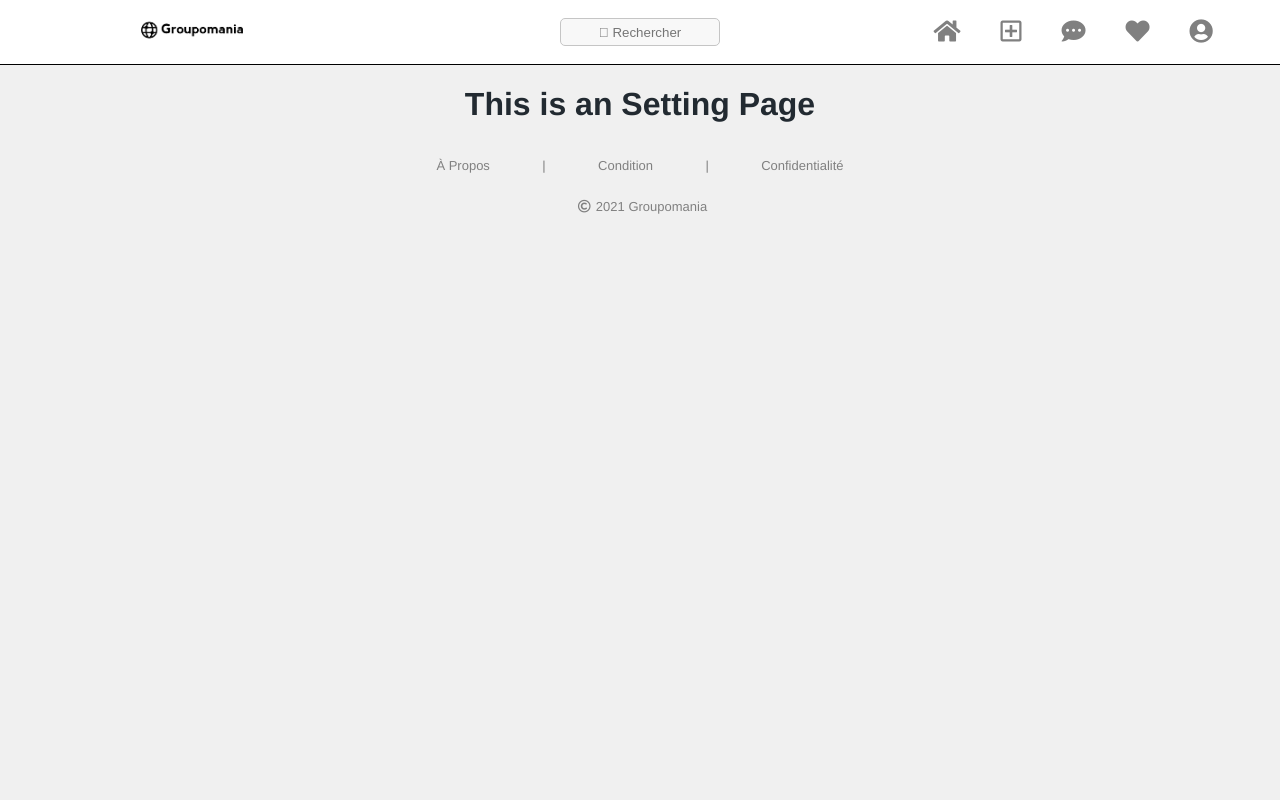
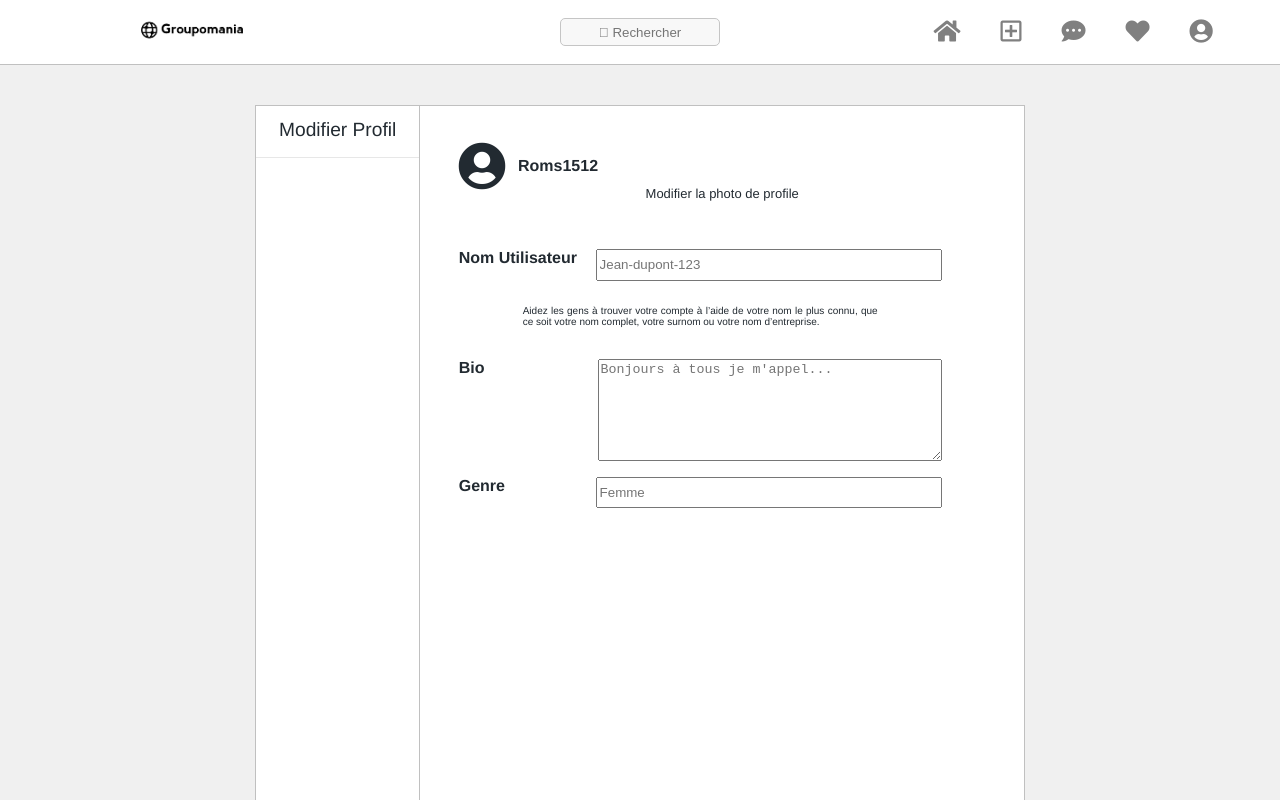
Before and after one commit to Roms1512/LavaurRomain_7_19-07-2021, a Vue app in the folder groupomania/: page /setting in a window 1280 px wide. Shown: the top 800 px of the page. Built offline with nearby package versions, Linux system fonts and the light colour scheme.

Commit message:
commit-6
Avancer sur le Front :
- Mise en Forme des paramètres
- Ajout d'un menu 'Modifier Profile'
- Ajout du contenue de 'Modifier Profile'

```diff
--- a/groupomania/src/App.vue
+++ b/groupomania/src/App.vue
@@ -36,7 +36,7 @@
   align-items: center;
   justify-content: space-between;
   height: 8vh;
-  border-bottom: 1px solid black;
+  border-bottom: 1px solid rgb(192, 192, 192);
   background: rgb(255, 255, 255);
   .logo {
     width: 30%;
--- /dev/null
+++ b/groupomania/src/components/Parametre/Content_Modify.vue
@@ -0,0 +1,110 @@
+<template>
+  <div id="content-modify">
+    <div class="user-profile">
+      <!-- Photo de Profile -->
+      <div class="picture">
+        <div class="photo-profile">
+          <i class="fas fa-user-circle"></i>
+          <p>{{ utilisateur }}</p>
+        </div>
+        <p class="modification-photo">Modifier la photo de profile</p>
+      </div>
+      <!-- Formulaire de Modification -->
+      <form action="" class="formulaire">
+        <!-- Nom Utilisateur -->
+        <div class="pseudo">
+          <label for="name">Nom Utilisateur</label>
+          <input type="text" name="name" placeholder="Jean-dupont-123">
+        </div>
+          <p class="info">Aidez les gens à trouver votre compte à l’aide de votre nom le plus connu, que ce soit votre nom complet, votre surnom ou votre nom d’entreprise.</p>
+        <!-- Biographie -->
+        <div class="biographie">
+          <label for="bio">Bio</label>
+          <textarea name="bio" placeholder="Bonjours à tous je m'appel..."/>
+        </div>
+        <!-- Genre -->
+        <div class="genre">
+          <label for="genre">Genre</label>
+          <input type="text" maxlength="5" name="genre" placeholder="Femme"/>
+        </div>
+      </form>
+    </div>
+  </div>
+</template>
+
+<script>
+import {mapState} from 'vuex'
+
+export default {
+  name: 'content-modify',
+  computed: {
+    ...mapState(['utilisateur'])
+  }
+}
+</script>
+
+<style lang="scss">
+#content-modify {
+  .picture, .formulaire {
+    margin: 6vh 3vw;
+  }
+  // Photo de Profile
+  .picture {
+    .photo-profile {
+      display: flex;
+      align-items: center;
+      height: 3vh;
+      margin-bottom: 1vh;
+      i, p {
+        margin: 0;
+      }
+      i {
+        font-size: xxx-large;
+        padding-right: 1vw;
+      }
+      p {
+        font-weight: bold;
+      }
+    }
+    .modification-photo {
+      margin: 0;
+      font-size: small;
+      &:hover {
+        cursor: pointer;
+      }
+    }
+  }
+  .formulaire {
+    display: flex;
+    flex-direction: column;
+    width: 80%;
+    .pseudo, .biographie, .genre {
+      display: flex;
+      justify-content: space-between;
+      margin-bottom: 2vh;
+      label {
+        font-weight: bold;
+      }
+      input, textarea {
+        width: 70%;
+      }
+    }
+    .info {
+      text-align: justify;
+      margin: 1vh 5vw 4vh;
+      font-size: x-small;
+    }
+    .pseudo, .genre {
+      input {
+        height: 3.2vh;
+      }
+    }
+    .biographie {
+      textarea {
+        height: 12vh;
+      }
+    }
+
+  }
+}
+</style>
--- /dev/null
+++ b/groupomania/src/components/Parametre/Modify_User.vue
@@ -0,0 +1,28 @@
+<template>
+  <div id="modify">
+    <p class="modify">Modifier Profil</p>
+  </div>
+</template>
+
+<script>
+export default {
+  name: 'modify'
+}
+</script>
+
+<style lang="scss">
+#modify {
+  padding-top:1.4vh;
+  height: 5vh;
+  border-bottom: 1px solid rgb(231, 231, 231);
+  .modify {
+    font-size: larger;
+    margin: 0.2vh;
+  }
+  &:hover {
+    cursor: pointer;
+    background: rgba(224, 224, 224, 0.472);
+    border-left: 2px solid rgb(167, 167, 167);
+  }
+}
+</style>
--- a/groupomania/src/views/Setting.vue
+++ b/groupomania/src/views/Setting.vue
@@ -1,18 +1,53 @@
 <template>
-  <div class="setting">
-    <h1>This is an Setting Page</h1>
-
+  <div id="setting">
+    <div class="setting">
+      <div class="parametre">
+        <ModifyUser/>
+      </div>
+      <div class="sous-parametre">
+        <ContentModify/>
+      </div>
+    </div>
     <Footer/>
   </div>
 </template>
 
 <script>
+import ModifyUser from '@/components/Parametre/Modify_User.vue'
+import ContentModify from '@/components/Parametre/Content_Modify.vue'
 import Footer from '@/components/Footer.vue'
 
 export default {
   name: 'setting',
   components: {
-    Footer
+    Footer,
+    ModifyUser,
+    ContentModify
   }
 }
 </script>
+
+<style lang="scss">
+#setting {
+  .setting {
+    display: flex;
+    position: relative;
+    margin: 5vh auto;
+    width: 60vw;
+    height: 100vh;
+    border: 1px solid rgb(192, 192, 192);
+    background: rgb(255, 255, 255);
+    .parametre {
+      width: 30%;
+      height: 100%;
+      border-right: 0.5px solid rgb(192, 192, 192);
+    }
+    .sous-parametre {
+      overflow: scroll;
+      position: relative;
+      height: 100%;
+
+    }
+  }
+}
+</style>
--- a/groupomania/src/views/User.vue
+++ b/groupomania/src/views/User.vue
@@ -1,6 +1,9 @@
 <template>
-  <div class="user">
+  <div id="user">
     <h1>This is an User page</h1>
+    <div class="user">
+
+    </div>
     <router-link to="/setting" class='navigation'><i class="fas fa-cog"></i></router-link>
     <router-view/>
 
@@ -18,3 +21,7 @@ export default {
   }
 }
 </script>
+
+<style lang="scss">
+
+</style>
```
